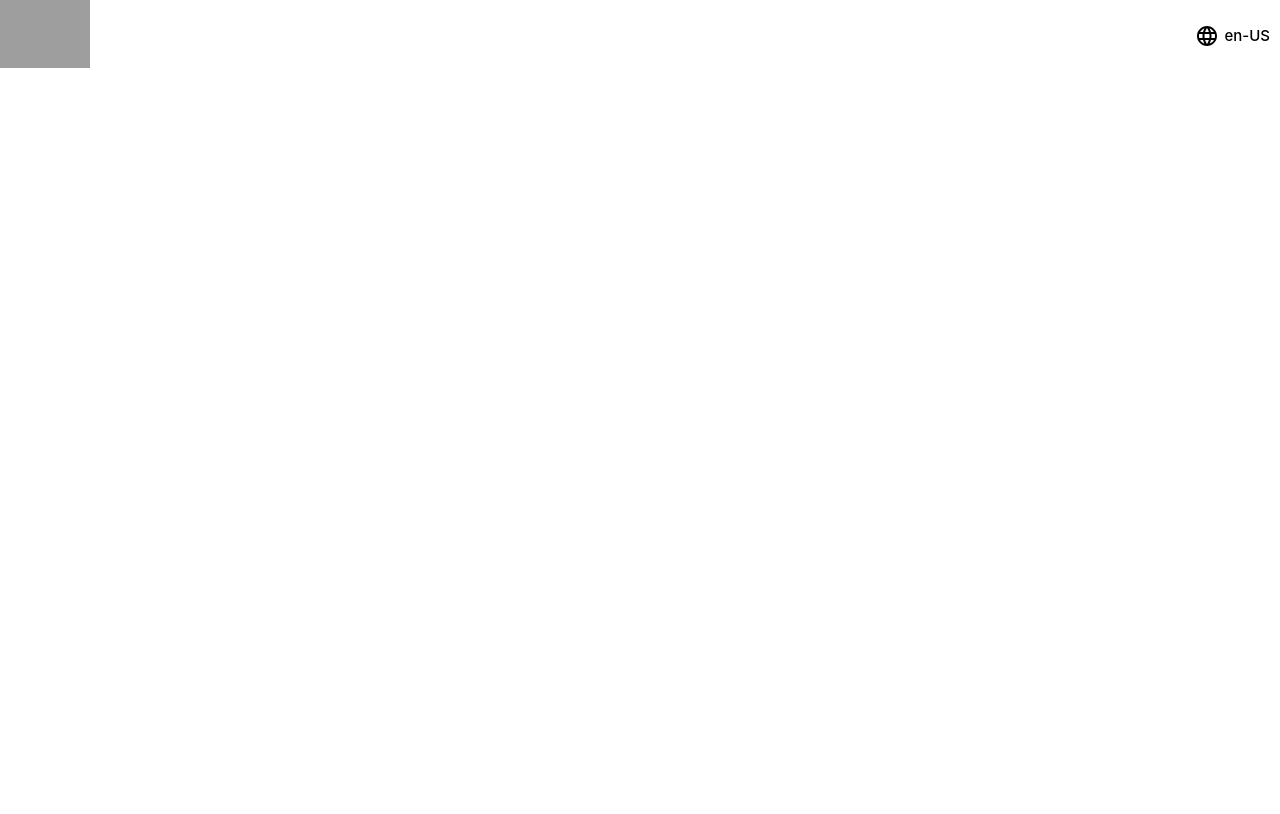
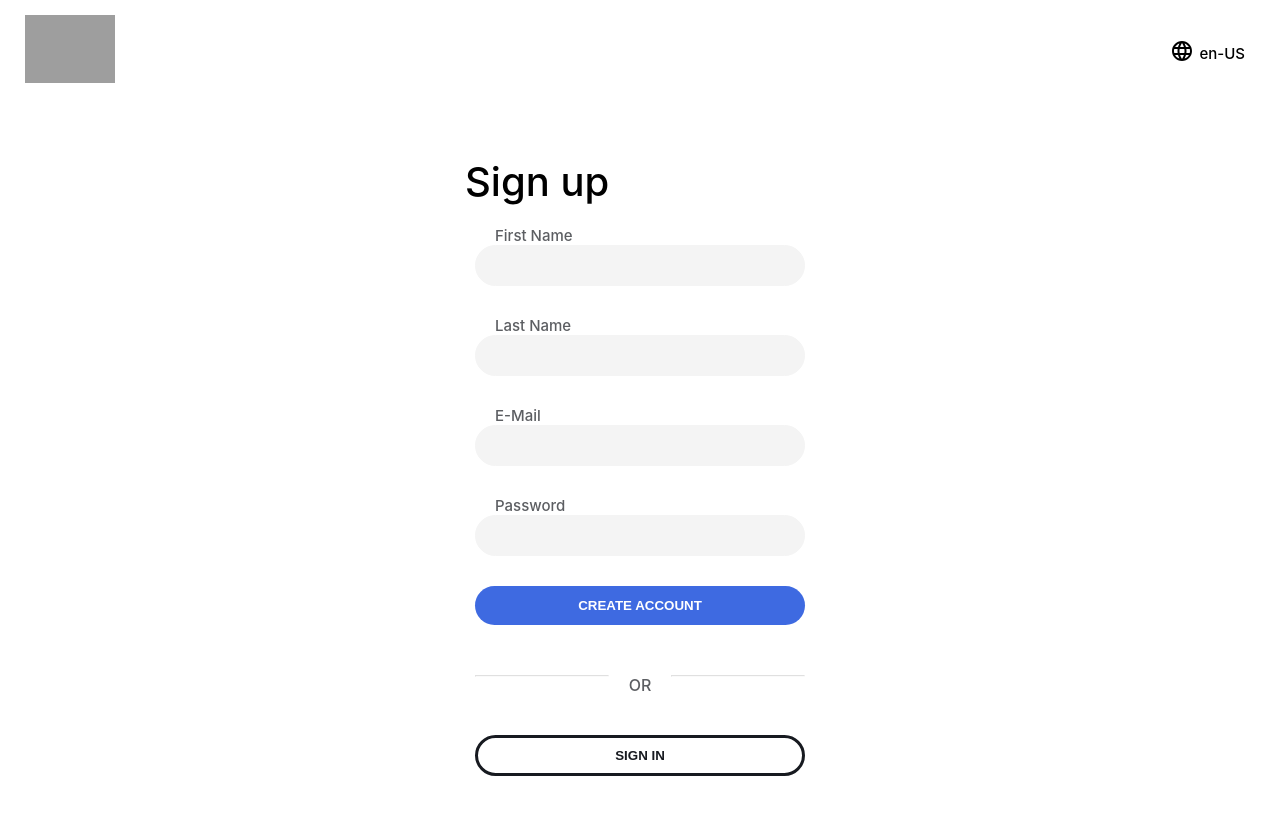
Before and after one commit to EinsVision/Tesla-clone, a React (Create React App) app in the folder tesla-clone/: page /signup in a window 1280 px wide. Shown: the top 814 px of the page. Built offline with nearby package versions, Linux system fonts and the light colour scheme; grey boxes are pictures that could not be loaded.

Commit message:
building sign up function

```diff
--- a/tesla-clone/src/Signup.css
+++ b/tesla-clone/src/Signup.css
@@ -0,0 +1,138 @@
+.signup {
+  padding: 25px;
+  padding-top: 15px;
+  height: 100vh;
+  display: flex;
+  flex-direction: column;
+  gap: 70px;
+}
+
+.signup__header {
+  display: flex;
+  align-items: center;
+  justify-content: space-between;
+  position: sticky;
+  top: 0;
+}
+
+.signup__logo > a > img {
+  object-fit: contain;
+  width: 90px;
+}
+
+.signup__language {
+  display: flex;
+  gap: 5px;
+  align-items: flex-end;
+  cursor: pointer;
+  padding: 5px 10px;
+  border-radius: 50px;
+  font-size: 15px;
+  transition: all 0.2s;
+}
+
+.signup__language:hover {
+  background-color: hsla(0, 0%, 50.2%, 0.125);
+}
+
+.signup__language > span {
+  font-weight: 500;
+}
+
+.signup__info {
+  display: flex;
+  flex-direction: column;
+  gap: 20px;
+  min-width: 330px;
+  margin-left: auto;
+  margin-right: auto;
+}
+
+.signup__info > h1 {
+  font-weight: 500;
+  font-size: 40px;
+  margin-left: -10px;
+}
+
+.signup__form {
+  display: flex;
+  flex-direction: column;
+}
+
+.signup__form > label {
+  color: #5c5e62;
+  font-weight: 500;
+  font-size: 15px;
+  padding-left: 20px;
+}
+
+.signup__form > input {
+  margin-bottom: 30px;
+  background-color: #f4f4f4;
+  border: 1px solid #f4f4f4;
+  outline: none;
+  border-radius: 50px;
+  padding: 12px 20px;
+  color: #393c41;
+  font-weight: 600;
+}
+
+.signup__form > input:focus {
+  border: 1px solid #d6d6d7;
+  transition: all 0.2s;
+}
+
+.signup__form > button {
+  background-color: #3e6ae1;
+  border: none;
+  padding: 12px 40px;
+  border-radius: 50px;
+  color: white;
+  text-transform: uppercase;
+  font-weight: bold;
+  cursor: pointer;
+  outline: none;
+  margin-bottom: 30px;
+  transition: all 0.4s;
+}
+
+.signup__form > button:hover {
+  background-color: #3457b1;
+}
+
+.signup__divider {
+  display: flex;
+  justify-content: space-between;
+  margin-bottom: 20px;
+}
+
+.signup__divider > hr {
+  width: 40%;
+  height: 0;
+  opacity: 0.3;
+}
+
+.signup__divider > span {
+  font-weight: 500;
+  color: #5c5e62;
+}
+
+.signup__info > a > button {
+  background-color: transparent;
+  border: 3px solid #171a20;
+  width: 100%;
+  padding: 10px 40px;
+  border-radius: 50px;
+  text-transform: uppercase;
+  color: #171a20;
+  font-weight: 600;
+  cursor: pointer;
+  transition: all 0.2s ease-in-out;
+  outline: none;
+  margin-bottom: 80px;
+}
+
+.signup__info > a > button:hover {
+  background-color: #171a20;
+  color: white;
+}
--- a/tesla-clone/src/Signup.js
+++ b/tesla-clone/src/Signup.js
@@ -3,17 +3,21 @@ import { useDispatch } from 'react-redux';
 import { Link, useHistory } from 'react-router-dom';
 import './Signup.css';
 import LanguageIcon from '@material-ui/icons/Language';
+import ButtonPrimary from './ButtonPrimary';
+import ButtonSecondary from './ButtonSecondary';
 
 function Signup() {
   const [email, setEmail] = useState('');
   const [password, setPassword] = useState('');
+  const [fName, setFName] = useState('');
+  const [lName, setLName] = useState('');
   const dispatch = useDispatch();
   const history = useHistory();
 
   return (
     <div className='signup'>
-      <div className="login__header">
-        <div className="login__logo">
+      <div className="signup__header">
+        <div className="signup__logo">
           <Link to='/'>
             <img
               src="https://assets.website-files.com/5e8fceb1c9af5c3915ec97a0/5ec2f037975ed372da9f6286_Tesla-Logo-PNG-HD.png"
@@ -21,12 +25,57 @@ function Signup() {
             />
           </Link>
         </div>
-        <div className="login__language">
+        <div className="signup__language">
           <LanguageIcon /> <span>en-US</span>
         </div>
       </div>
+
+      <div className="signup__info">
+        <h1>Sign up</h1>
+        <form className='signup__form'>
+          <label htmlFor="fName">First Name</label>
+          <input
+            type="text"
+            id='fName'
+            value={fName}
+            onChange={(e) => setFName(e.target.value)}
+          />
+          <label htmlFor="lName">Last Name</label>
+          <input
+            type="text"
+            id='lName'
+            value={lName}
+            onChange={(e) => setLName(e.target.value)}
+          />
+          <label htmlFor="email">E-Mail</label>
+          <input
+            type="email"
+            id='email'
+            value={email}
+            onChange={(e) => setEmail(e.target.value)}
+          />
+          <label htmlFor="password">Password</label>
+          <input
+            type="password"
+            id='password'
+            value={password}
+            onChange={(e) => setPassword(e.target.value)}
+          />
+          <ButtonPrimary name='Create account' type='submit' />
+        </form>
+        <div className="signup__divider">
+          <hr /> <span>OR</span> <hr />
+        </div>
+
+        <Link to='/login'>
+          <ButtonSecondary name='Sign in' type='submit' />
+        </Link>
+      </div>
+
     </div>
   )
 }
 
 export default Signup
+
+// 2:30
```
